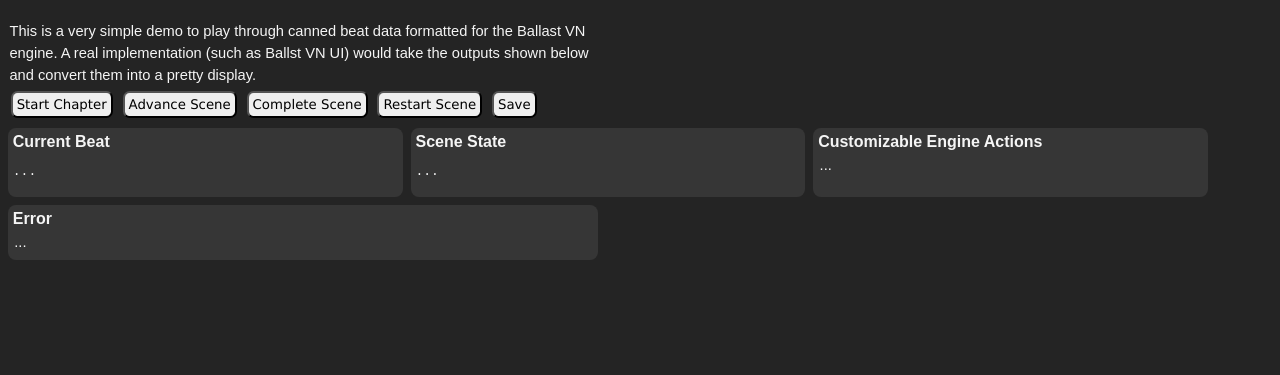
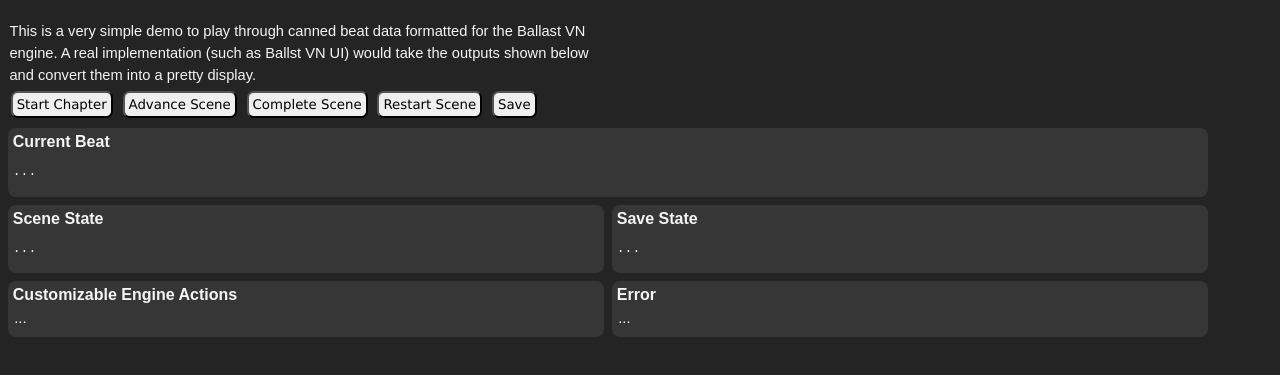
Before and after one commit to NeuroBio/Ballast-Visual-Novel-Engine, a website with bundled scripts: page index.html in a window 1280 px wide. Shown: the part 61-436 px from the top of the page. Built offline with nearby package versions, Linux system fonts and the light colour scheme.

Commit message:
fix spacing; add place holder for save data

```diff
--- a/demo/Demo.js
+++ b/demo/Demo.js
@@ -148,6 +148,7 @@
 		writeChangeJson ({ value: scene, oldValue: priorScene, addSpaces: 4, element: sceneElement });
 	}
 
+	d3.select('#save').text('...');
 	d3.select('#actions').html(actions.join('<br>') || '...');
 
 	d3.select('#error').text(errorMessage || '...');
--- a/demo/styles.css
+++ b/demo/styles.css
@@ -43,8 +43,7 @@
 	border-radius: .5em;
 	padding: .3em;
 	background-color: rgb(54, 54, 54);
-	max-width: 580px;
-	flex: 1 1 350px;
+	flex: 1 1 400px;
 }
 
 .updated {
@@ -58,3 +57,7 @@
 	column-gap: .5em;
 	row-gap: .5em;
 }
+
+#current-beat {
+	flex: 0 1 1200px;
+}
--- a/index.html
+++ b/index.html
@@ -40,6 +40,11 @@
 			<pre id="scene"></pre>
 		</section>
 
+		<section id="save-state" class="output">
+			<h2>Save State</h2>
+			<pre id="save"></pre>
+		</section>
+
 		<section id="engine-actions" class="output">
 			<h2>Customizable Engine Actions</h2>
 			<p id="actions"></p>
```
